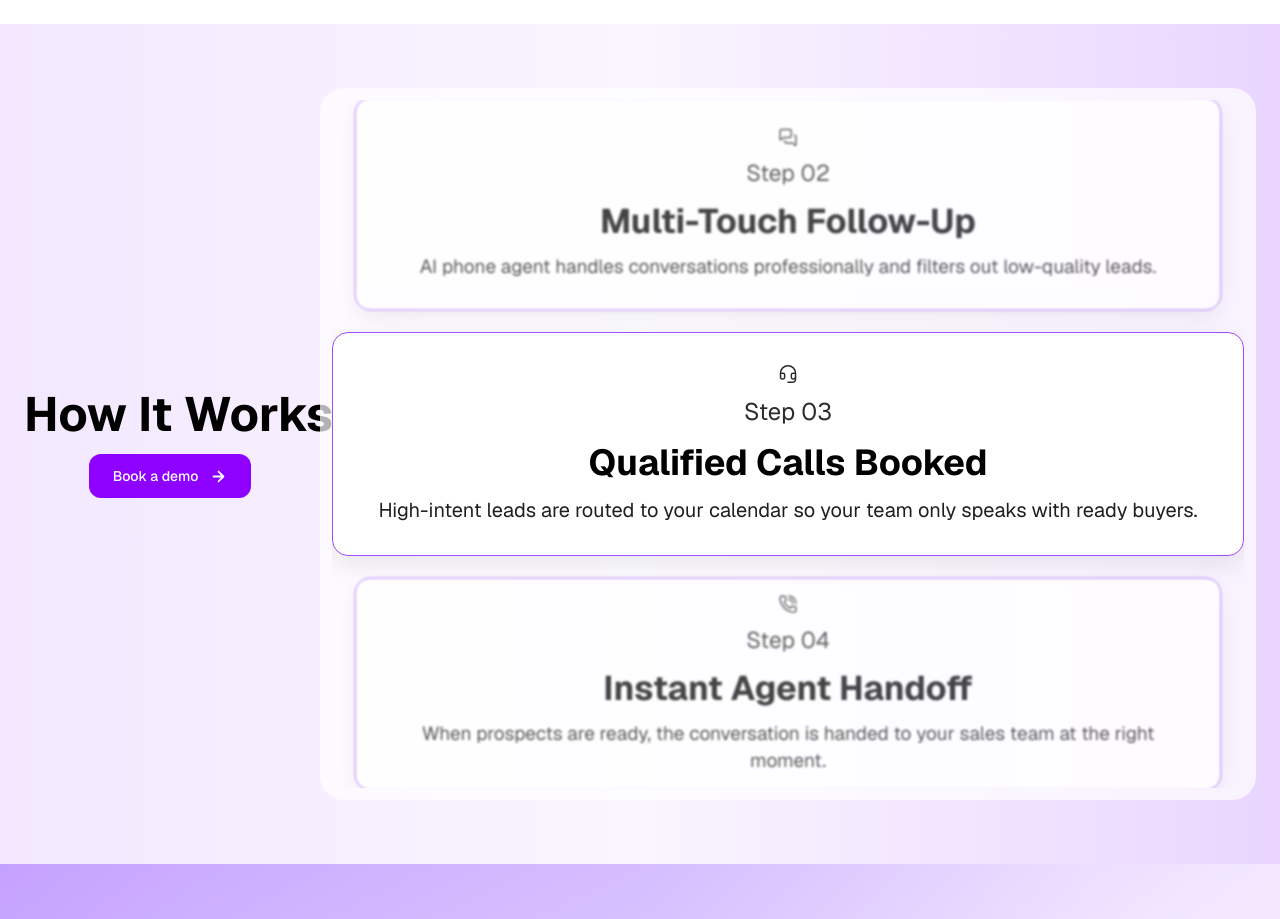
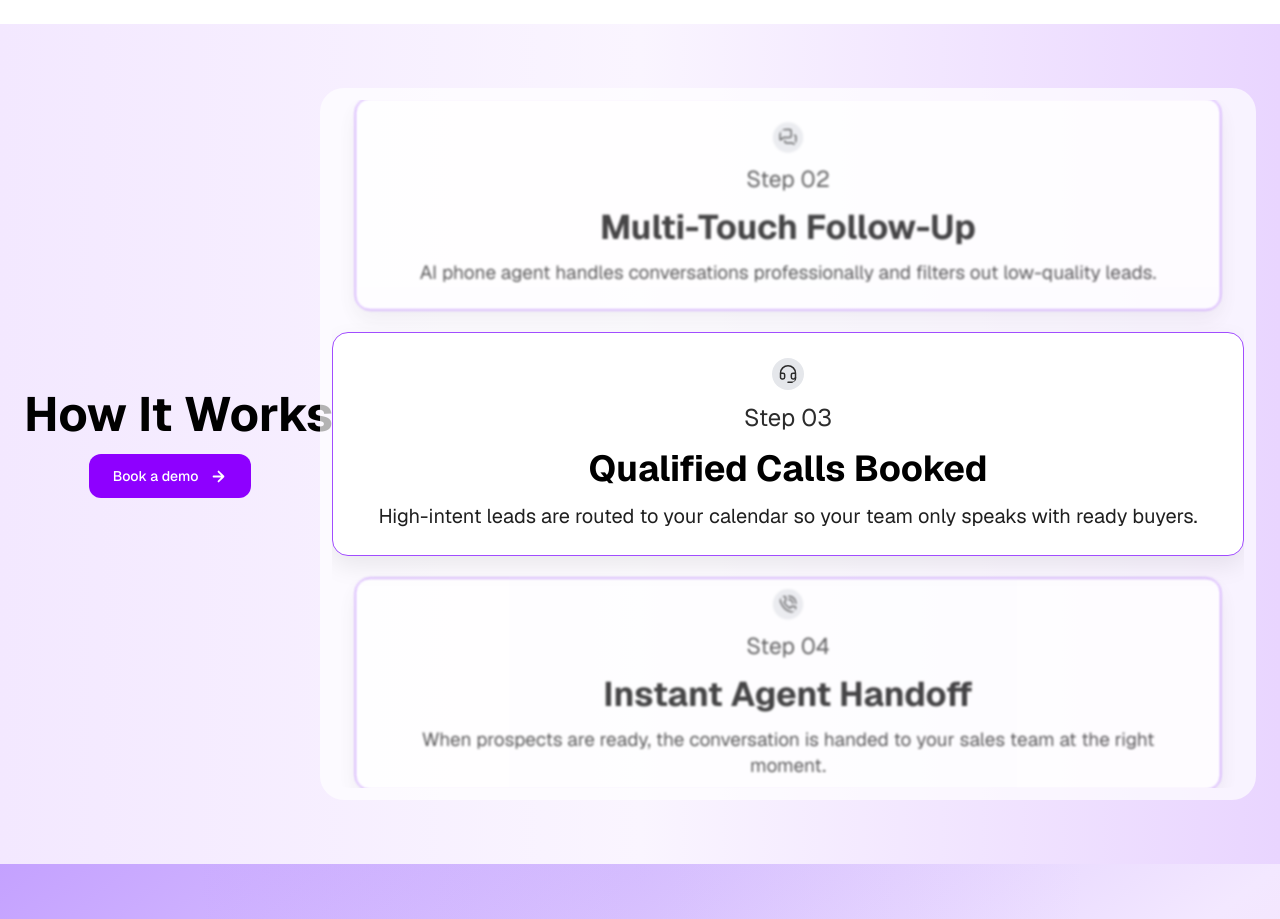
Before and after one commit to juyel66/CallmeAI, a Next.js app: page / in a window 1280 px wide. Shown: the part 2000-2919 px from the top of the page. Built offline with nearby package versions, Linux system fonts and the light colour scheme.

Commit message:
Update HowItWork component: remove unnecessary comments and enhance icon styling for better visibility

```diff
--- a/app/pages/HowItWork/HowItWork.tsx
+++ b/app/pages/HowItWork/HowItWork.tsx
@@ -157,8 +157,7 @@ export default function HowItWork() {
                         onWheel={(e) => {
                             e.preventDefault();
                             e.stopPropagation();
-                            // Scroll up (negative deltaY) - cards go up
-                            // Scroll down (positive deltaY) - cards go down
+
                             triggerMove(e.deltaY);
                         }}
                         onMouseDown={(e) => {
@@ -170,8 +169,7 @@ export default function HowItWork() {
                             const deltaY = e.clientY - dragStartYRef.current;
                             if (Math.abs(deltaY) < MOVE_THRESHOLD) return;
 
-                            // Drag up (negative deltaY) - cards go up
-                            // Drag down (positive deltaY) - cards go down
+
                             triggerMove(deltaY);
                             dragStartYRef.current = e.clientY;
                         }}
@@ -221,7 +219,7 @@ export default function HowItWork() {
                                         pointerEvents: isVisible ? "auto" : "none",
                                     }}
                                 >
-                                    <Icon className="h-5 w-5 text-[#2c2c2c]" strokeWidth={1.8} />
+                                    <Icon className="h-7 w-7 rounded-full bg-gray-200 p-1.5 text-[#2c2c2c] sm:h-8 sm:w-8" strokeWidth={1.8} />
                                     <p className="mt-3 text-lg text-[#2c2c2c] sm:text-2xl">{item.step}</p>
                                     <h3 className="mt-3 text-xl font-bold leading-tight text-black sm:text-3xl md:text-4xl">{item.title}</h3>
                                     <p className="mt-3 max-w-4xl text-sm leading-relaxed text-[#1f1f1f] sm:text-xl sm:leading-snug">{item.description}</p>
```
